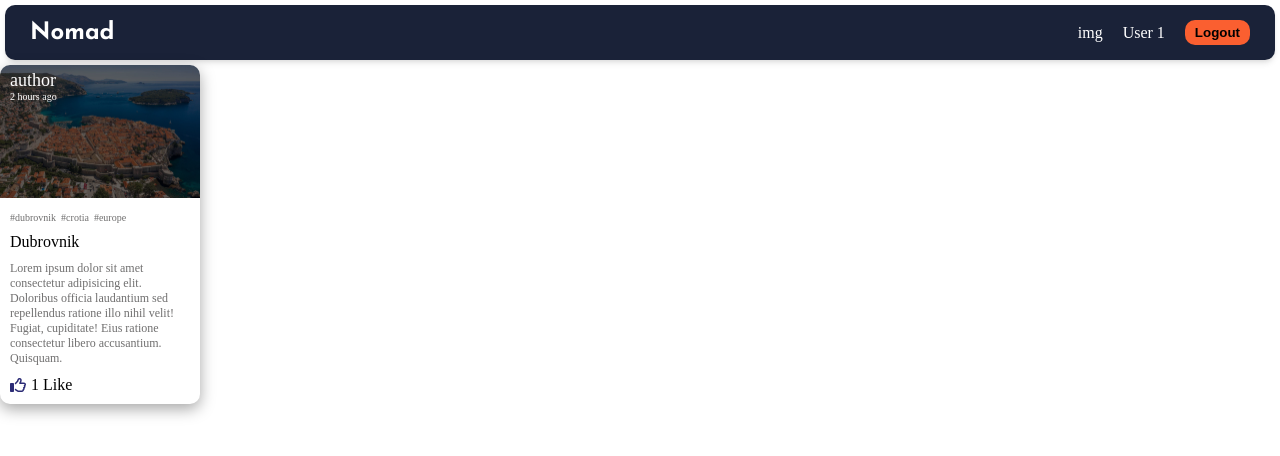
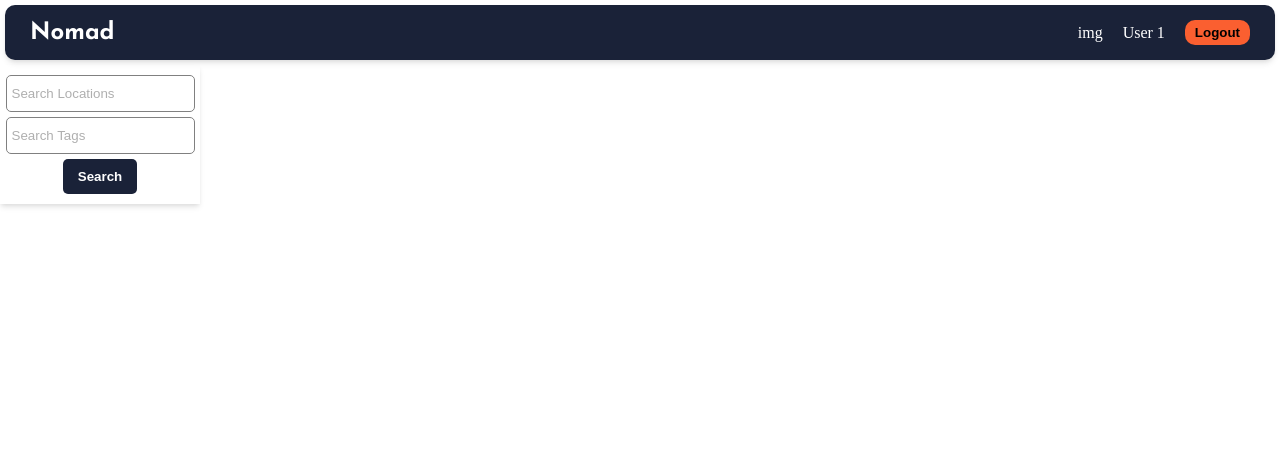
Before and after one commit to SneedUltima/travel-social-app, a React (Create React App) app: page / in a window 1280 px wide. Shown: the top 456 px of the page. Built offline with nearby package versions, Linux system fonts and the light colour scheme.

Commit message:
build: add Search Location component and style

```diff
--- /dev/null
+++ b/src/components/SearchLocation.jsx
@@ -0,0 +1,16 @@
+import React from "react";
+import "../styles/UserPanel.scss";
+
+const SearchLocation = () => {
+  return (
+    <div className="panel-wrapper">
+      <div className="panel-container">
+        <input type="text" placeholder="Search Locations" />
+        <input type="text" placeholder="Search Tags" />
+        <button>Search</button>
+      </div>
+    </div>
+  );
+};
+
+export default SearchLocation;
--- a/src/pages/Home.jsx
+++ b/src/pages/Home.jsx
@@ -1,12 +1,13 @@
 import React from "react";
 import Navbar from "../components/Navbar";
 import ItemCard from "../components/ItemCard";
+import SearchLocation from "../components/SearchLocation";
 
 const Home = () => {
   return (
     <div>
       <Navbar />
-      <ItemCard />
+      <SearchLocation />
     </div>
   );
 };
--- /dev/null
+++ b/src/styles/UserPanel.scss
@@ -0,0 +1,48 @@
+$background-color: #1a2238;
+$text-color: 9DABF3;
+
+* {
+  margin: 0;
+  padding: 0;
+  box-sizing: border-box;
+}
+
+.panel-wrapper {
+  box-shadow: rgba(0, 0, 0, 0.1) 0px 4px 6px -1px,
+    rgba(0, 0, 0, 0.06) 0px 2px 4px -1px;
+  width: 200px;
+  .panel-container {
+    display: flex;
+    flex-direction: column;
+    align-items: center;
+    justify-content: center;
+    gap: 5px;
+    padding: 10px 5px;
+    input {
+      padding: 10px 5px;
+      border-radius: 5px;
+      border: 1px solid grey;
+
+      &::placeholder {
+        color: rgb(175, 175, 175);
+      }
+      &:focus {
+        outline: none;
+      }
+    }
+    button {
+      background-color: $background-color;
+      border: none;
+      color: white;
+      font-weight: bold;
+      padding: 10px 15px;
+      border-radius: 5px;
+      cursor: pointer;
+
+      &:hover {
+        background-color: lighten($background-color, 10%);
+        transition: 0.3s;
+      }
+    }
+  }
+}
```
